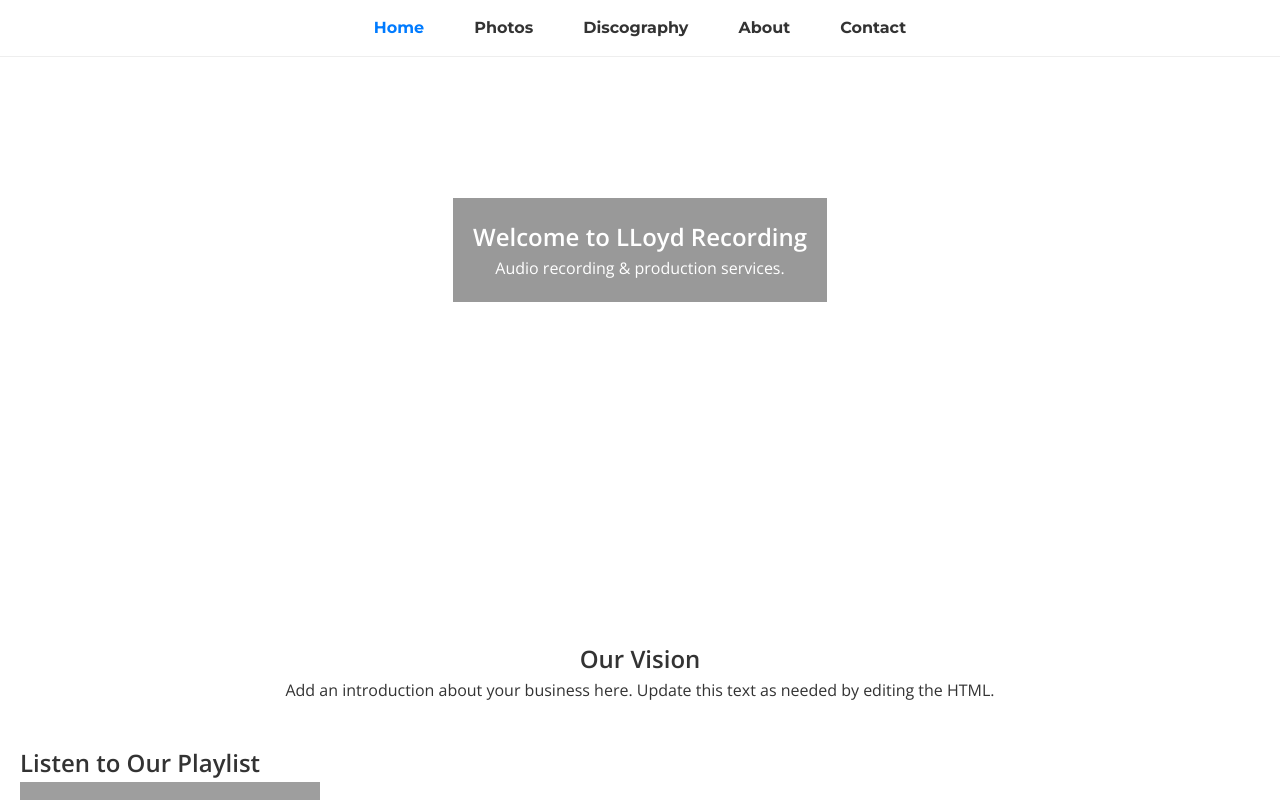
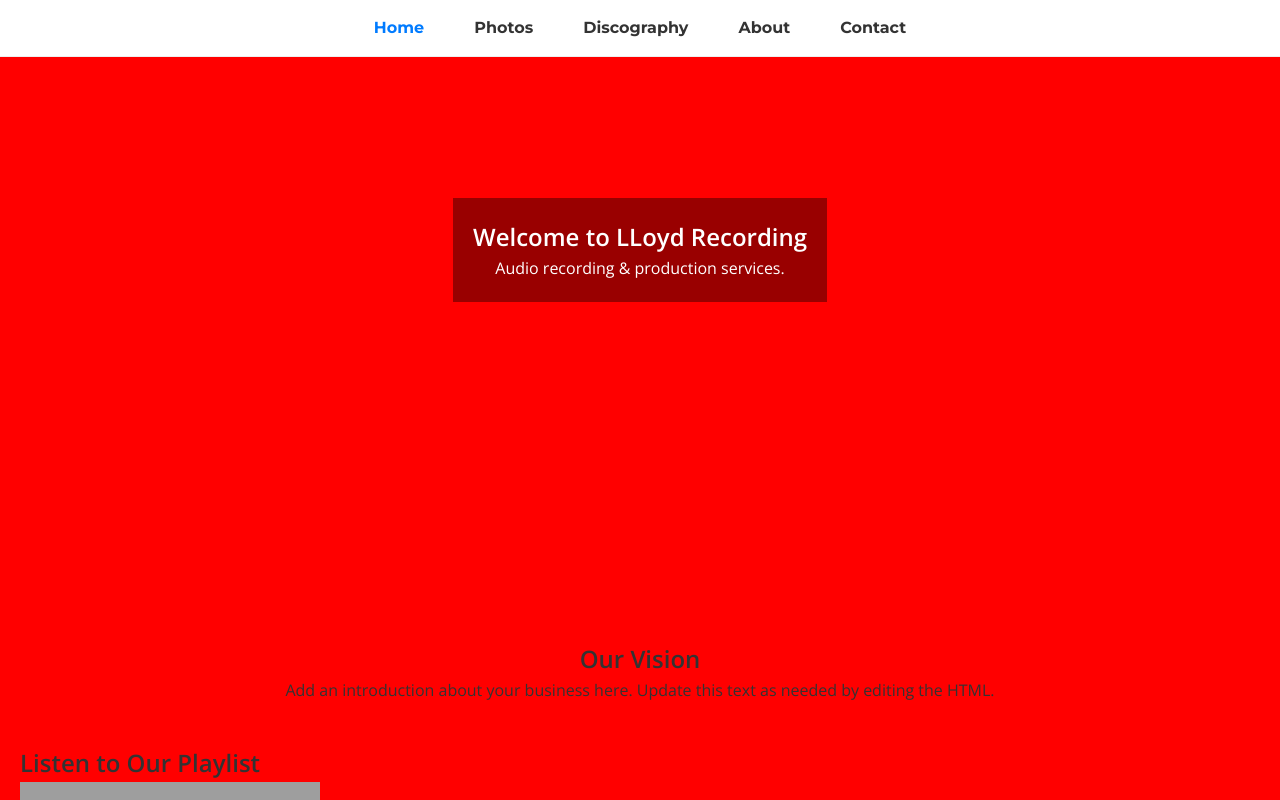
Before and after one commit to rvxac/GitHub.io, a plain HTML site: page index.html in a window 1280 px wide. Shown: the top 800 px of the page. Drawn offline with nearby package versions, Linux system fonts and the light colour scheme; grey boxes are pictures that could not be loaded.

Commit message:
Update index.html add red

```diff
--- a/index.html
+++ b/index.html
@@ -9,6 +9,15 @@
   <link href="https://fonts.googleapis.com/css?family=Montserrat:400,700|Open+Sans:300,400,600" rel="stylesheet">
 </head>
 <body>
+
+
+<style>
+  body {
+    background-color: red !important;
+  }
+</style>
+
+
   <!-- Navigation Bar -->
   <header>
     <nav>
```
